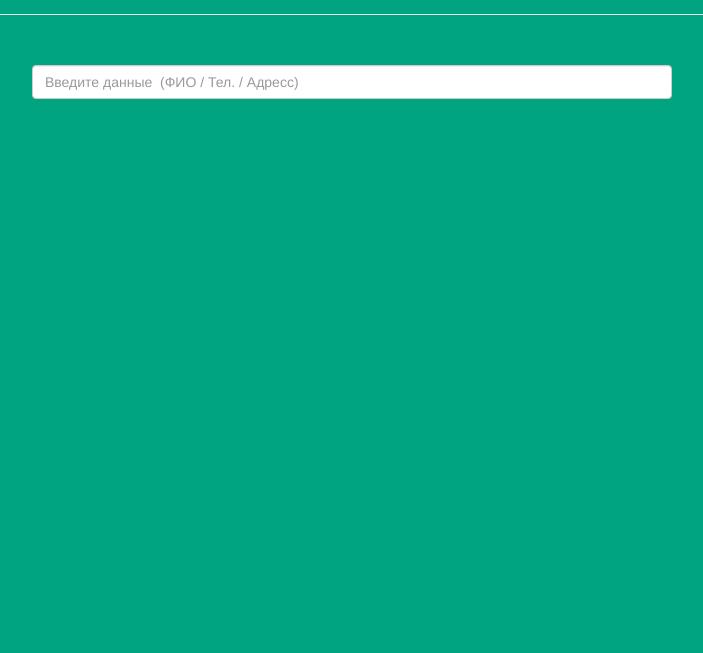
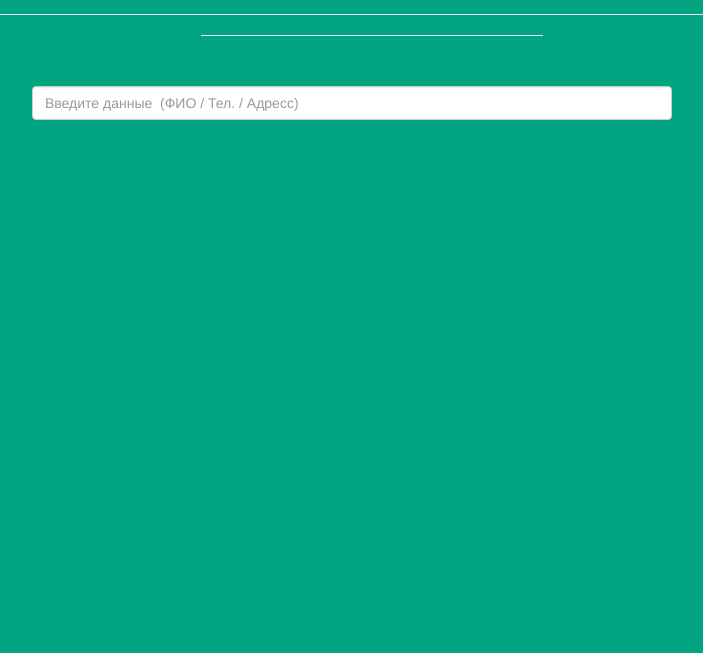
Before and after one commit to Ellsia/Zadanie3, a plain HTML site: page index2.html in a window 1280 px wide. Shown: the part 147-800 px from the top of the page, without its empty margins (268-971 px from the left). Drawn offline with Linux system fonts and the light colour scheme.

Commit message:
Second
Вторая hr

```diff
--- a/index2.html
+++ b/index2.html
@@ -10,7 +10,7 @@
 <body style="background: #00A480">
   <div class="container">
     <div id="tdlApp">
-<p style="padding-top: 50px; font-size: 50px; font-family: Century Gothic; color: white; margin-left: 250px;"> Ваша телефонная книга </p> <hr style="width: 80%; height: 2; color: white">
+<p style="padding-top: 50px; font-size: 50px; font-family: Century Gothic; color: white; margin-left: 250px;"> Ваша телефонная книга </p> <hr style="width: 80%; height: 2; color: white"><hr style="width: 30%; height: 2; color: white">
       <input type="text" class="form-control" placeholder="Введите данные  (ФИО / Тел. / Адресс)" style="margin-left: 230px; margin-top: 50px; width: 640px;">
 
 
```
